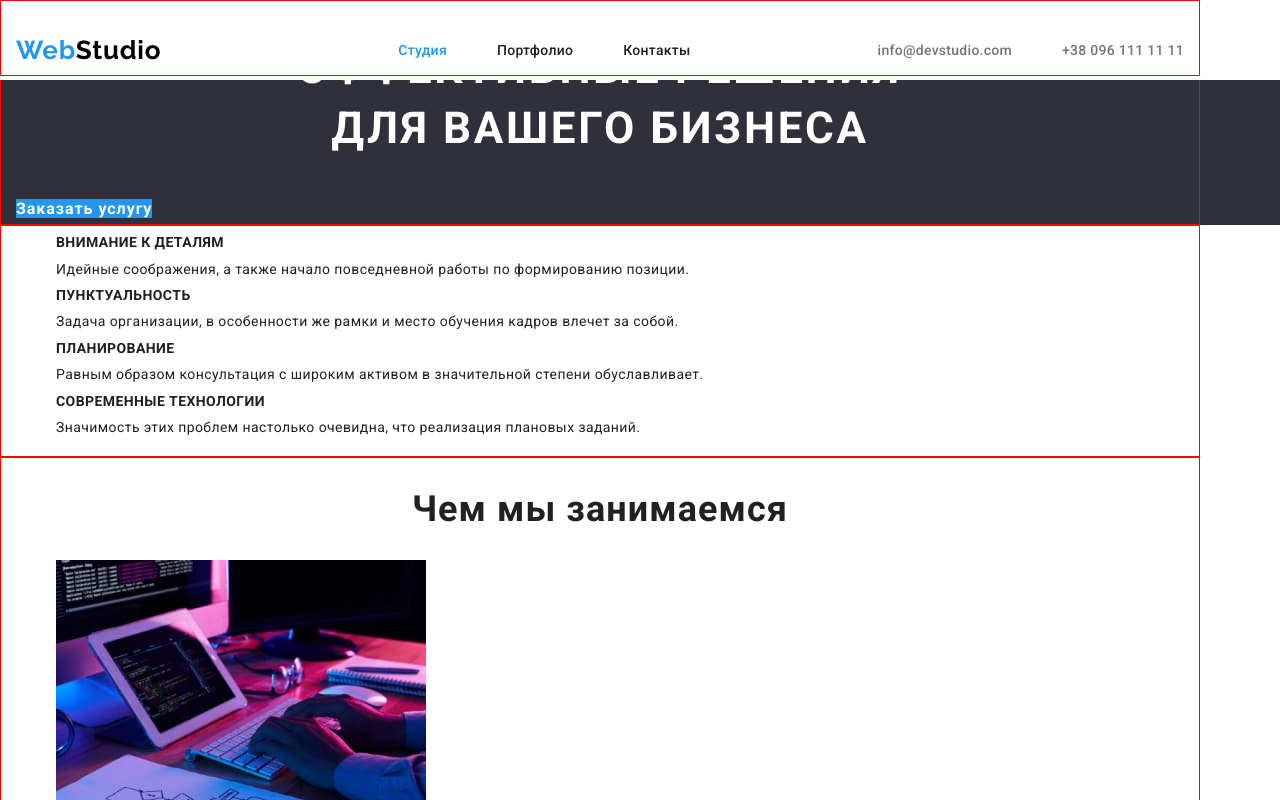
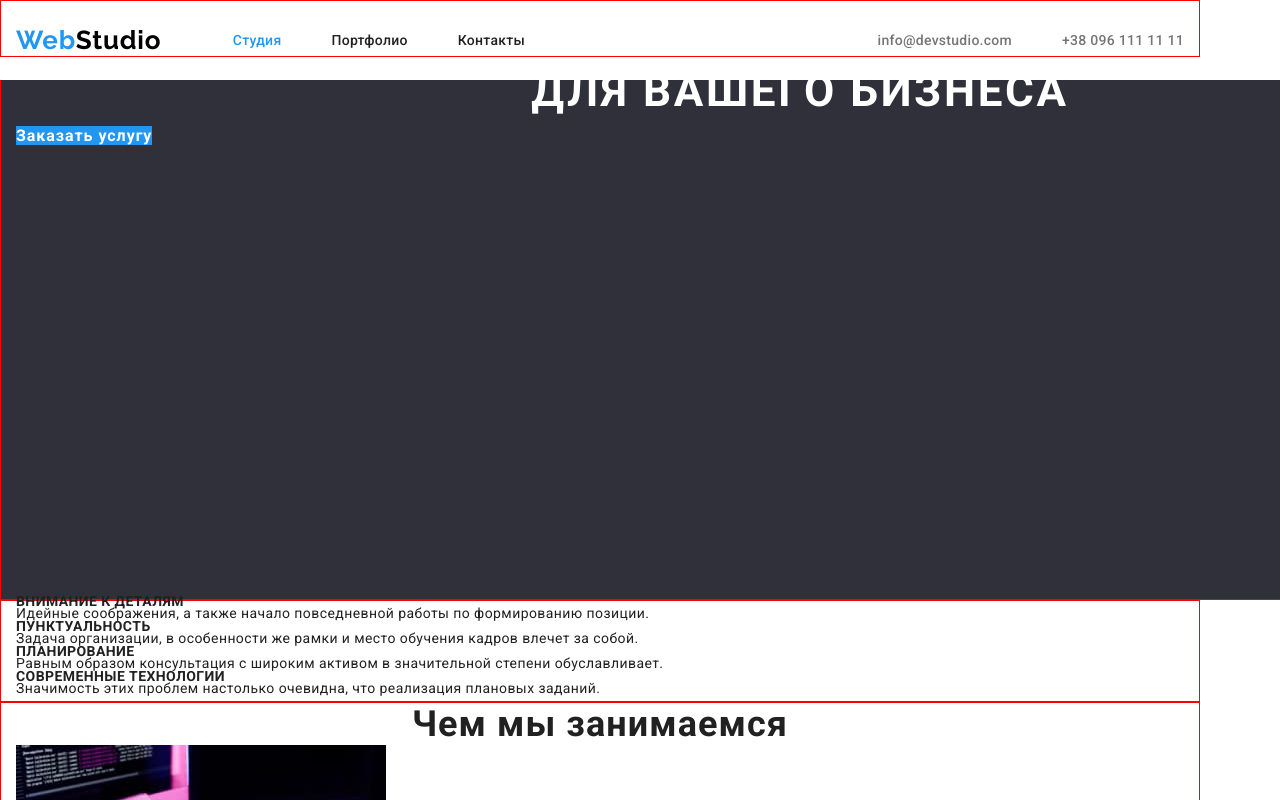
Before and after one commit to StanislavKokin/goit-markup-hw-03, a plain HTML site: page index.html in a window 1280 px wide. Shown: the top 800 px of the page. Drawn offline with Linux system fonts and the light colour scheme.

Commit message:
добавляет стили к герою

```diff
--- a/css/modern-normalize.css
+++ b/css/modern-normalize.css
@@ -172,6 +172,7 @@ textarea {
   line-height: 1.15; /* 1 */
   margin: 0; /* 2 */
 }
+
 address {
   font-style: normal;
 }
@@ -188,6 +189,7 @@ Remove the inheritance of text transform in Edge and Firefox.
 button,
 select {
   /* 1 */
+
   text-transform: none;
 }
 
@@ -293,3 +295,13 @@ Add the correct display in Chrome and Safari.
 summary {
   display: list-item;
 }
+
+p. {
+  margin: 0;
+  padding: 0;
+}
+
+* {
+  margin: 0;
+  padding: 0;
+}
--- a/css/style.css
+++ b/css/style.css
@@ -46,8 +46,11 @@ footer {
   background-color: var(--fon);
 }
 
-.hero {
+.hero .container {
   background-color: var(--fon);
+  height: 600px;
+  width: 1600px;
+  align-content: c;
 }
 
 .logo {
@@ -247,3 +250,7 @@ body {
 .contacs-list li:last-child {
   margin-left: 50px;
 }
+
+.contacs-list {
+  margin-left: 331px;
+}
```
